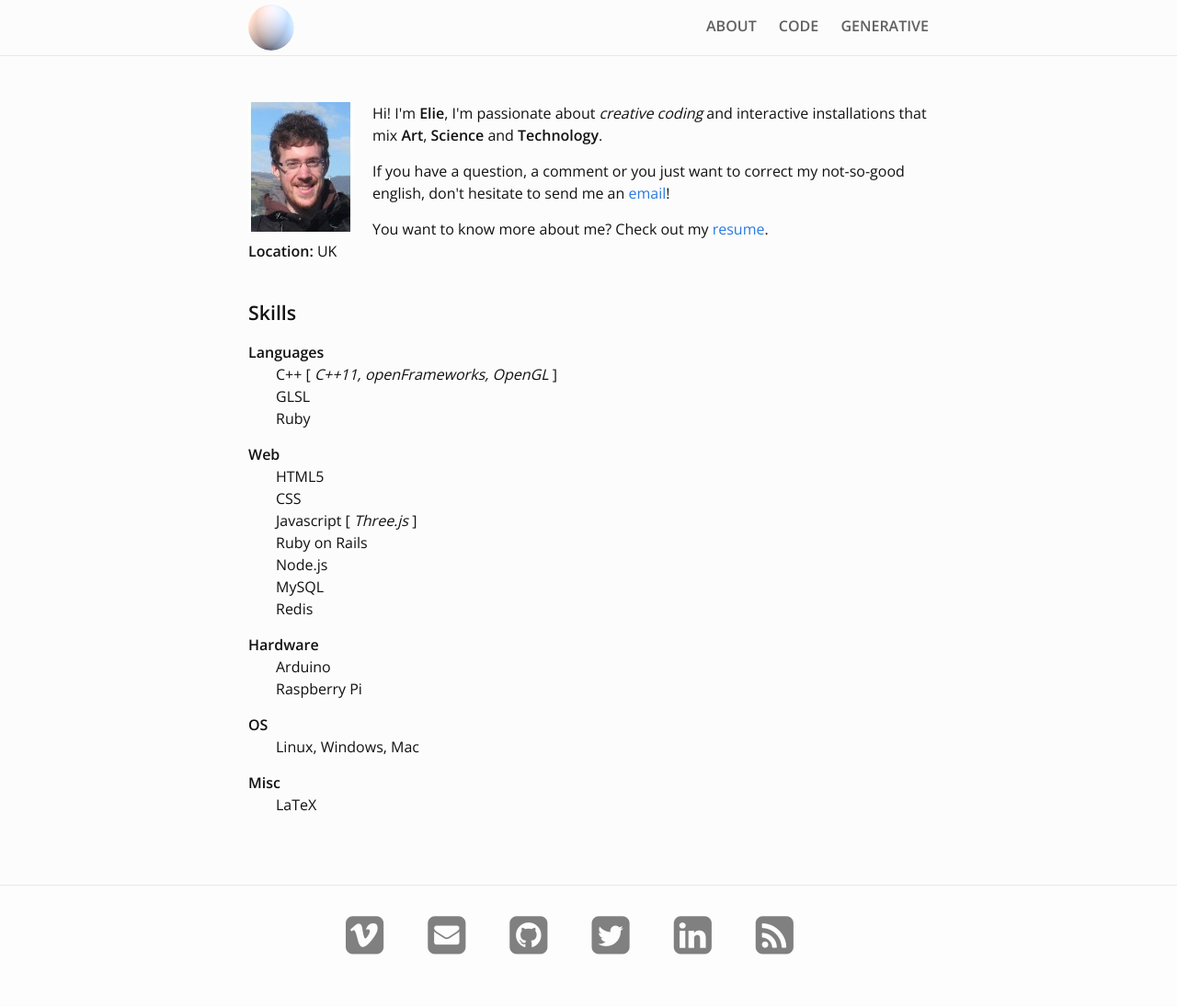
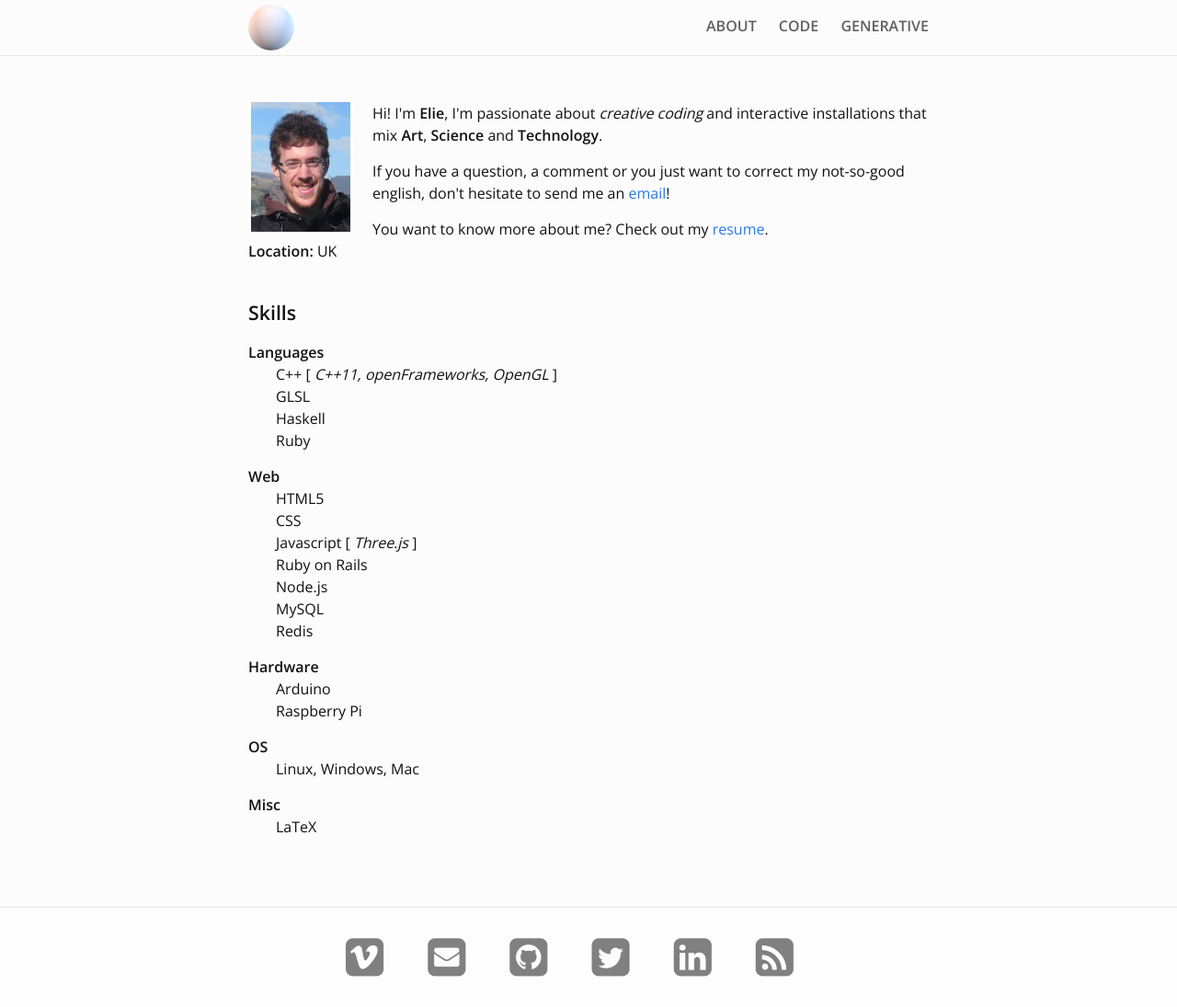
Before and after one commit to elaye/elaye.github.io-old, a Jekyll site: the page built from about.html, in a window 1280 px wide. Shown: the whole page at 92% size. Built offline with Jekyll 4.4.1, drawn with Linux system fonts in a browser that asks for light colours; nearby versions of some CDN libraries; comment, search, counter and statistics services are not loaded.

Commit message:
Add Haskell in skills

```diff
--- a/about.html
+++ b/about.html
@@ -23,6 +23,7 @@ You want to know more about me? Check out my <a href="/genard_cv/cv_en.pdf" targ
 <ul>
 <li>C++  [<em> C++11, openFrameworks, OpenGL </em>]</li>
 <li>GLSL</li>
+<li>Haskell</li>
 <li>Ruby</li>
 </ul>
 <strong>Web</strong>
```
